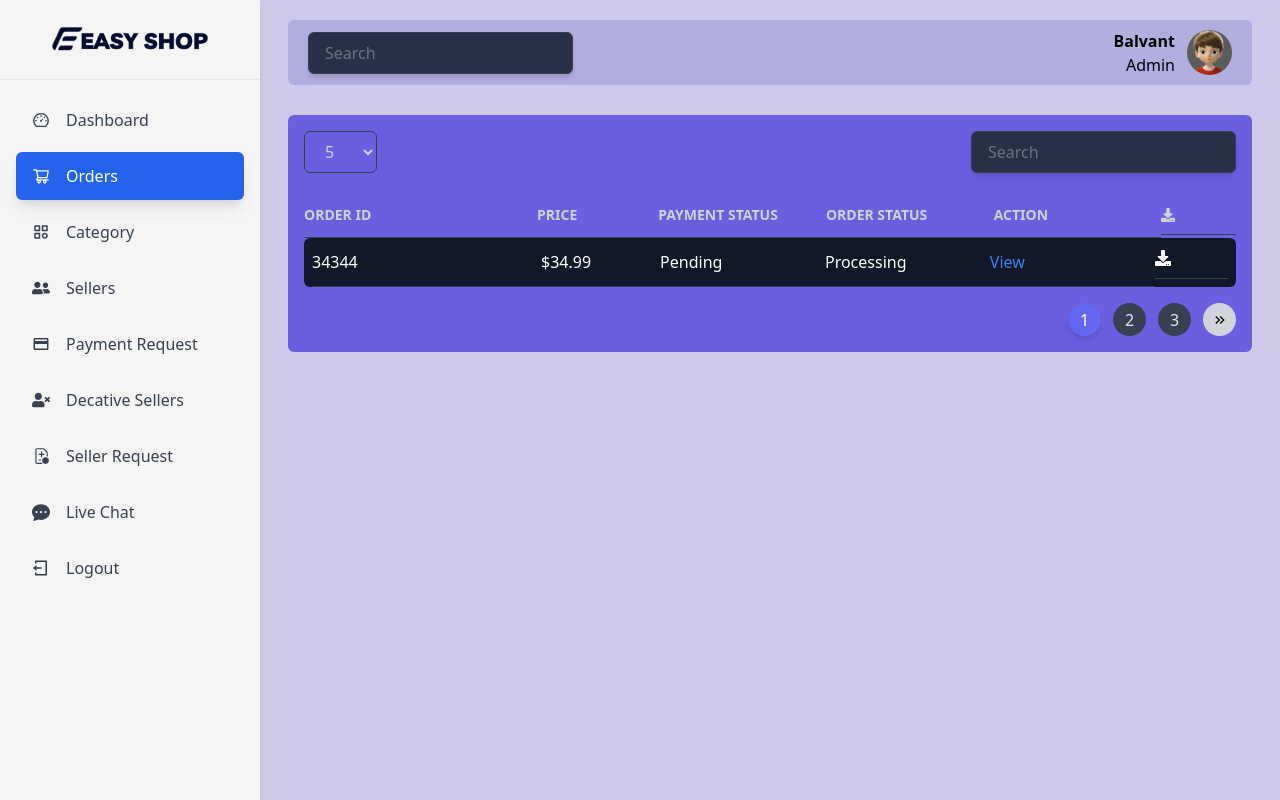
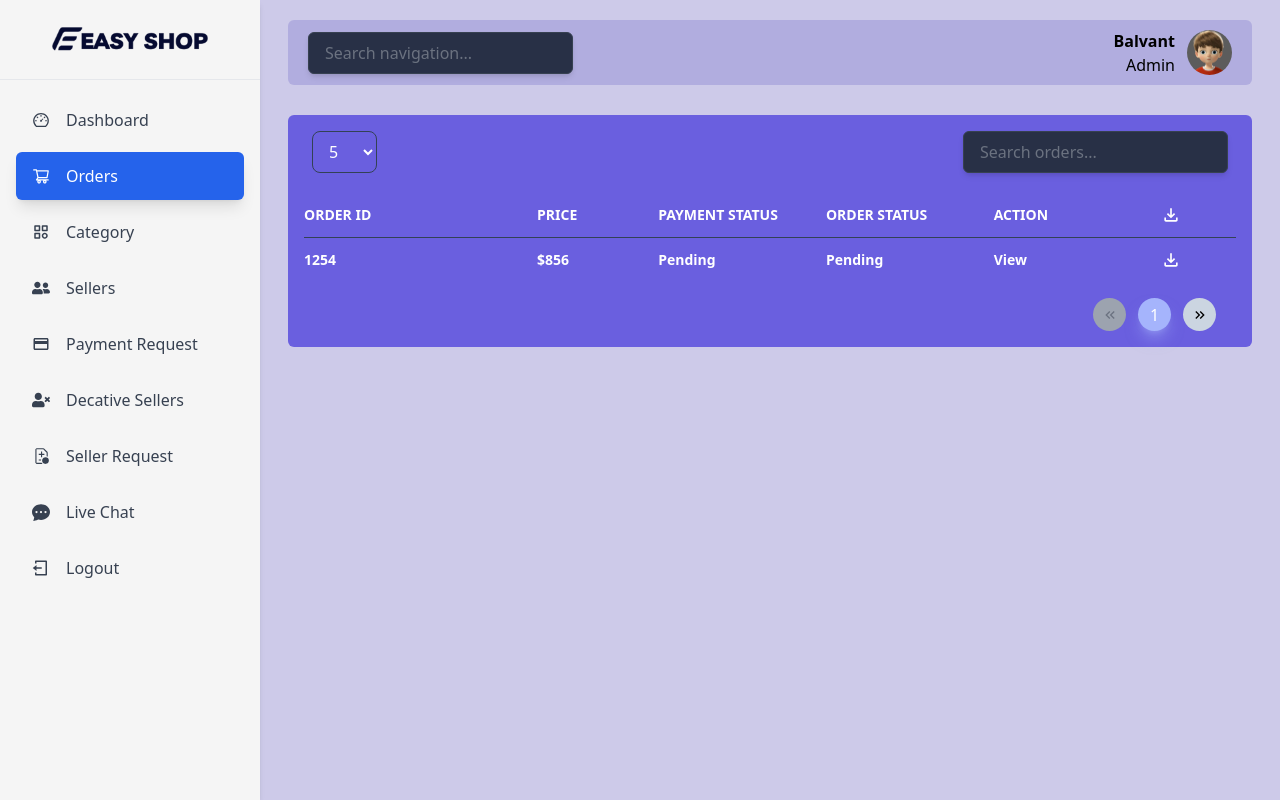
Before and after one commit to Balvant4/ecommerce-app, a React (Vite) app in the folder dashboard/: page /admin/dashboard/orders in a window 1280 px wide. Built offline with nearby package versions, Linux system fonts and the light colour scheme.

Commit message:
Admin Order Page updated

```diff
--- /dev/null
+++ b/dashboard/src/components/Dropdown.jsx
@@ -0,0 +1,17 @@
+function Dropdown({ setParPage }) {
+  return (
+    <div>
+      <select
+        className=" px-3 py-2  text-white rounded-lg border border-slate-700  focus:ring-0 hover:border-indigo-500 outline-none bg-chartbgcolor "
+        onChange={(e) => setParPage(parseInt(e.target.value))}
+      >
+        <option value="5">5</option>
+        <option value="10">10</option>
+        <option value="15">15</option>
+        <option value="20">20</option>
+      </select>
+    </div>
+  );
+}
+
+export default Dropdown;
--- a/dashboard/src/components/Pagination.jsx
+++ b/dashboard/src/components/Pagination.jsx
@@ -1,4 +1,4 @@
-import React from "react";
+import PropTypes from "prop-types";
 import {
   MdKeyboardDoubleArrowLeft,
   MdKeyboardDoubleArrowRight,
@@ -12,25 +12,32 @@ const Pagination = ({
   showItem,
 }) => {
   const totalPage = Math.ceil(totalItem / parPage);
-  let startPage = Math.max(pageNumber - Math.floor(showItem / 2), 1);
-  let endPage = Math.min(startPage + showItem - 1, totalPage);
+  let startPage = pageNumber;
+  const dif = totalPage - pageNumber;
 
-  if (endPage - startPage + 1 < showItem) {
-    startPage = Math.max(endPage - showItem + 1, 1);
+  if (dif <= showItem) {
+    startPage = totalPage - showItem;
   }
 
-  const renderPageButtons = () => {
+  let endPage = startPage < 0 ? showItem : showItem + startPage;
+
+  if (startPage <= 0) {
+    startPage = 1;
+  }
+
+  const createButtons = () => {
     const buttons = [];
-    for (let i = startPage; i <= endPage; i++) {
+    for (let i = startPage; i < endPage; i++) {
       buttons.push(
         <li
           key={i}
           onClick={() => setPageNumber(i)}
           className={`${
             pageNumber === i
-              ? "bg-indigo-500 text-white shadow-md"
-              : "bg-gray-700 text-gray-200 hover:bg-indigo-400 hover:text-white"
-          } w-[33px] h-[33px] rounded-full flex justify-center items-center cursor-pointer transition`}
+              ? "bg-indigo-300 shadow-lg shadow-indigo-300/50 text-white"
+              : "bg-slate-600 hover:bg-indigo-400 shadow-lg hover:shadow-indigo-500/50 hover:text-white"
+          } w-[33px] h-[33px] rounded-full flex justify-center items-center cursor-pointer`}
+          aria-label={`Go to page ${i}`}
         >
           {i}
         </li>
@@ -40,26 +47,46 @@ const Pagination = ({
   };
 
   return (
-    <ul className="flex gap-3">
-      {pageNumber > 1 && (
+    <ul className="flex gap-3 items-center">
+      {/* Previous Arrow */}
       <li
-          onClick={() => setPageNumber(pageNumber - 1)}
-          className="w-[33px] h-[33px] rounded-full flex justify-center items-center bg-gray-300 text-black cursor-pointer hover:bg-gray-400 transition"
+        onClick={() => pageNumber > 1 && setPageNumber(pageNumber - 1)}
+        className={`w-[33px] h-[33px] rounded-full flex justify-center items-center cursor-pointer ${
+          pageNumber === 1
+            ? "bg-gray-400 text-gray-500 cursor-not-allowed"
+            : "bg-slate-300 text-black hover:bg-slate-400"
+        }`}
+        aria-label="Go to previous page"
+        aria-disabled={pageNumber === 1}
       >
         <MdKeyboardDoubleArrowLeft />
       </li>
-      )}
-      {renderPageButtons()}
-      {pageNumber < totalPage && (
+
+      {createButtons()}
+
+      {/* Next Arrow */}
       <li
-          onClick={() => setPageNumber(pageNumber + 1)}
-          className="w-[33px] h-[33px] rounded-full flex justify-center items-center bg-gray-300 text-black cursor-pointer hover:bg-gray-400 transition"
+        onClick={() => pageNumber < totalPage && setPageNumber(pageNumber + 1)}
+        className={`w-[33px] h-[33px] rounded-full flex justify-center items-center cursor-pointer ${
+          pageNumber === totalPage
+            ? "bg-gray-400 text-gray-500 cursor-not-allowed"
+            : "bg-slate-300 text-black hover:bg-slate-400"
+        }`}
+        aria-label="Go to next page"
+        aria-disabled={pageNumber === totalPage}
       >
         <MdKeyboardDoubleArrowRight />
       </li>
-      )}
     </ul>
   );
 };
 
+Pagination.propTypes = {
+  pageNumber: PropTypes.number.isRequired,
+  setPageNumber: PropTypes.func.isRequired,
+  totalItem: PropTypes.number.isRequired,
+  parPage: PropTypes.number.isRequired,
+  showItem: PropTypes.number.isRequired,
+};
+
 export default Pagination;
--- /dev/null
+++ b/dashboard/src/components/SearchBar.jsx
@@ -0,0 +1,27 @@
+function SearchBar({
+  searchValue,
+  setSearchValue,
+  handleSearch,
+  placeholder = "Search",
+  className,
+}) {
+  const handleChange = (e) => {
+    const value = e.target.value;
+    setSearchValue(value);
+    if (handleSearch) {
+      handleSearch(value);
+    }
+  };
+
+  return (
+    <input
+      onChange={handleChange}
+      className={`px-4 py-2 bg-[#283046] border border-gray-700 rounded-md text-[#ded2d6] placeholder-gray-500 shadow-md transition-all duration-200 focus:outline-none ${className}`}
+      type="text"
+      placeholder={placeholder}
+      value={searchValue}
+    />
+  );
+}
+
+export default SearchBar;
--- a/dashboard/src/layout/Header.jsx
+++ b/dashboard/src/layout/Header.jsx
@@ -1,6 +1,15 @@
 import { FaList } from "react-icons/fa";
+import SearchBar from "../components/SearchBar";
+import { useState } from "react";
 
 function Header({ showSidebar, setShowSidebar }) {
+  const [searchValue, setSearchValue] = useState("");
+
+  const handleNavigationSearch = (query) => {
+    console.log("Header Search:", query);
+    // Add navigation-specific search logic here
+  };
+
   return (
     <div className=" fixed top-0 left-0 w-full py-5 px-4 lg:px-7 z-40">
       <div className=" ml-0 lg:ml-[260px] rounded-md h-[65px] flex justify-between items-center bg-hdnavbg px-5 transition-all">
@@ -13,10 +22,11 @@ function Header({ showSidebar, setShowSidebar }) {
           </span>
         </div>
         <div className=" hidden md:block">
-          <input
-            className=" px-4 py-2 bg-[#283046] border border-gray-700 rounded-md text-[#ded2d6] placeholder-gray-500 shadow-md transition-all duration-200 focus:outline-none  overflow-hidden"
-            type="text"
-            placeholder="Search"
+          <SearchBar
+            searchValue={searchValue}
+            setSearchValue={setSearchValue}
+            handleSearch={handleNavigationSearch}
+            placeholder="Search navigation..."
           />
         </div>
         <div className=" flex justify-center items-center gap-8 relative">
--- /dev/null
+++ b/dashboard/src/views/admin/DecativeSellers.jsx
@@ -0,0 +1,5 @@
+function DecativeSellers() {
+  return <div>Decativesell</div>;
+}
+
+export default DecativeSellers;
--- a/dashboard/src/views/admin/Orders.jsx
+++ b/dashboard/src/views/admin/Orders.jsx
@@ -1,6 +1,8 @@
+import { MdOutlineFileDownload } from "react-icons/md";
 import { useState } from "react";
-import { FaDownload } from "react-icons/fa";
 import { Link } from "react-router-dom";
+import Dropdown from "../../components/Dropdown";
+import SearchBar from "../../components/SearchBar";
 import Pagination from "../../components/Pagination";
 
 function Orders() {
@@ -9,107 +11,82 @@ function Orders() {
   const [parPage, setParPage] = useState(5);
   const [show, setShow] = useState(false);
 
-  const orders = [
-    {
-      id: "34344",
-      price: "$34.99",
-      paymentStatus: "Pending",
-      orderStatus: "Processing",
-    },
-    // Add more orders here as needed
-  ];
-
-  const tableHeaderClasses = "py-3 font-bold border-b border-slate-700";
-  const tableCellClasses = "py-3 font-medium border-b border-slate-700";
+  const handleOrderSearch = (query) => {
+    console.log("Order Search:", query);
+    // Add order-specific search logic here
+  };
 
   return (
-    <div className="px-2 lg:px-7 pt-5">
-      <div className="w-full p-4 bg-chartbgcolor rounded-md">
-        {/* Controls */}
-        <div className="flex justify-between items-center">
-          <select
-            onChange={(e) => setParPage(parseInt(e.target.value, 10))}
-            className="px-4 py-2 bg-chartbgcolor border border-slate-700 rounded-md text-[#d0d2d6] focus:outline-none focus:border-indigo-500"
-          >
-            <option value="5">5</option>
-            <option value="10">10</option>
-            <option value="20">20</option>
-          </select>
-          <input
-            className="px-4 py-2 bg-[#283046] border border-gray-700 rounded-md text-[#ded2d6] placeholder-gray-500 shadow-md focus:outline-none focus:ring-2 focus:ring-indigo-500"
-            type="text"
-            placeholder="Search"
-            value={searchValue}
-            onChange={(e) => setSearchValue(e.target.value)}
+    <div className="lg:px-7 px-2 w-full pt-5">
+      <div className="w-full p-4 rounded-md bg-chartbgcolor">
+        <div className="flex justify-between px-2">
+          <Dropdown setParPage={setParPage} />
+          <SearchBar
+            searchValue={searchValue}
+            setSearchValue={setSearchValue}
+            handleSearch={handleOrderSearch}
+            placeholder="Search orders..."
+            className={``}
           />
         </div>
 
-        {/* Table */}
-        <div className="relative mt-5 overflow-x-auto">
-          <div className="text-sm text-[#d0d2d6] uppercase">
-            <div className="flex justify-between items-center">
-              <div className={`w-[25%] ${tableHeaderClasses}`}>Order ID</div>
-              <div className={`w-[13%] ${tableHeaderClasses}`}>Price</div>
-              <div className={`w-[18%] ${tableHeaderClasses}`}>
-                Payment Status
-              </div>
-              <div className={`w-[18%] ${tableHeaderClasses}`}>
-                Order Status
-              </div>
-              <div className={`w-[18%] ${tableHeaderClasses}`}>Action</div>
-              <div className={`w-[8%] ${tableHeaderClasses}`}>
-                <FaDownload />
+        <div className=" relative mt-5 overflow-x-auto">
+          <div className="w-full text-sm text-left bg-chartbgcolor">
+            <div className=" text-sm text-white uppercase border-b  border-b-slate-700">
+              <div className=" flex justify-between items-center">
+                <div className="py-3 w-[25%] font-bold">Order id</div>
+                <div className="py-3 w-[13%] font-bold">Price</div>
+                <div className="py-3 w-[18%] font-bold">Payment Status</div>
+                <div className="py-3 w-[18%] font-bold">Order Status</div>
+                <div className="py-3 w-[18%] font-bold">Action</div>
+                <div className="py-3 w-[8%] font-bold text-xl">
+                  <MdOutlineFileDownload />
                 </div>
               </div>
             </div>
 
-          {/* Table Rows */}
-          {orders.map((order) => (
-            <div
-              key={order.id}
-              className="flex justify-between items-start bg-gray-900 hover:bg-gray-800 text-white px-2 rounded-md"
-            >
-              <div className={`w-[25%] ${tableCellClasses}`}>{order.id}</div>
-              <div className={`w-[13%] ${tableCellClasses}`}>{order.price}</div>
-              <div className={`w-[18%] ${tableCellClasses}`}>
-                {order.paymentStatus}
-              </div>
-              <div className={`w-[18%] ${tableCellClasses}`}>
-                {order.orderStatus}
-              </div>
-              <div className={`w-[18%] ${tableCellClasses}`}>
-                <Link className="text-blue-500 hover:underline">View</Link>
+            <div className=" text-sm text-white">
+              <div className=" flex justify-between items-center">
+                <div className="py-3 w-[25%] font-bold">1254</div>
+                <div className="py-3 w-[13%] font-bold">$856</div>
+                <div className="py-3 w-[18%] font-bold">Pending</div>
+                <div className="py-3 w-[18%] font-bold">Pending</div>
+                <div className="py-3 w-[18%] font-bold">
+                  <Link>View</Link>
                 </div>
                 <div
-                onClick={() => setShow(!show)}
-                className={`w-[8%] ${tableCellClasses} cursor-pointer`}
+                  onClick={(e) => setShow(!show)}
+                  className="py-3 w-[8%] font-bold text-xl cursor-pointer"
                 >
-                <FaDownload />
+                  <MdOutlineFileDownload />
                 </div>
               </div>
-          ))}
 
-          {/* Expanded Content */}
-          {show && (
-            <div className="bg-[#8288ed] border-b border-slate-700">
-              <div className={`flex items-start`}>
-                <div className={`w-[25%] ${tableCellClasses}`}>
-                  Extra Order Info
-                </div>
-                {/* Add more details as necessary */}
+              <div
+                className={
+                  show
+                    ? " block border-b border-slate-700 bg-slate-800"
+                    : " hidden"
+                }
+              >
+                <div className=" flex justify-start items-start border-b border-slate-700 pl-3">
+                  <div className="py-3 w-[25%] font-bold">#34343</div>
+                  <div className="py-3 w-[13%] font-bold">$56</div>
+                  <div className="py-3 w-[18%] font-bold">Pending</div>
+                  <div className="py-3 w-[18%] font-bold">Pending</div>
+                  <div className="py-3 w-[18%] font-bold">Action</div>
                 </div>
               </div>
-          )}
             </div>
-
-        {/* Pagination */}
-        <div className="w-full flex justify-end mt-4">
+          </div>
+        </div>
+        <div className=" flex justify-end mt-4 mr-5">
           <Pagination
             pageNumber={currentPage}
             setPageNumber={setCurrentPage}
             totalItem={50}
             parPage={parPage}
-            showItem={3}
+            showItem={1}
           />
         </div>
       </div>
```
Also changed, not shown: dashboard/src/router/routes/adminRoutes.jsx (+31 -0 lines), dashboard/src/views/admin/Category.jsx (added, +9 -0 lines), dashboard/src/views/admin/PaymentRequest.jsx (added, +9 -0 lines), dashboard/src/views/admin/SellerRequest.jsx (added, +9 -0 lines), dashboard/src/views/admin/Sellers.jsx (added, +9 -0 lines). Lines whose indentation alone changed are shown as unchanged.
